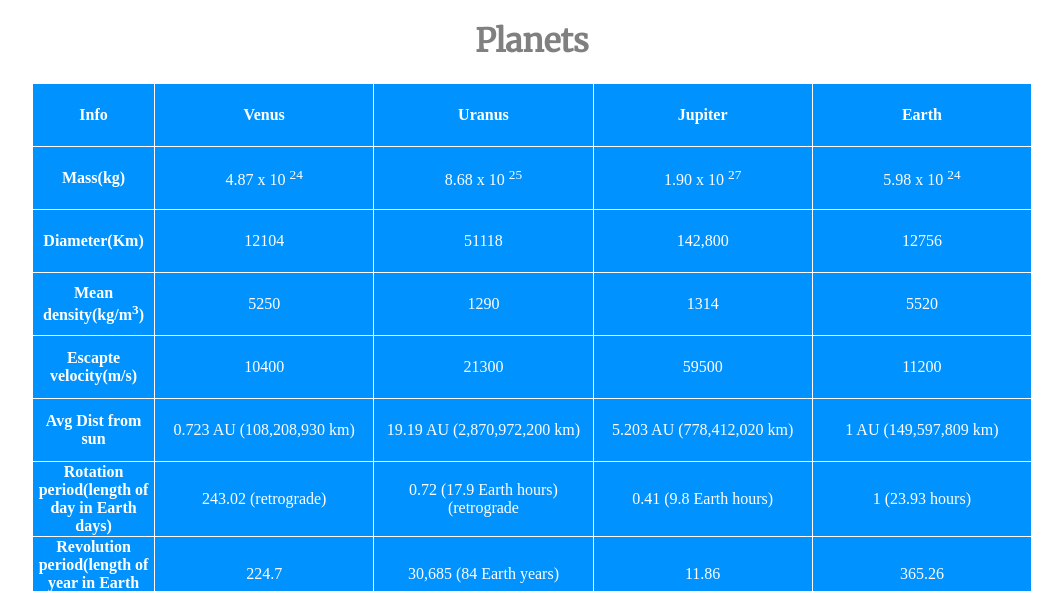
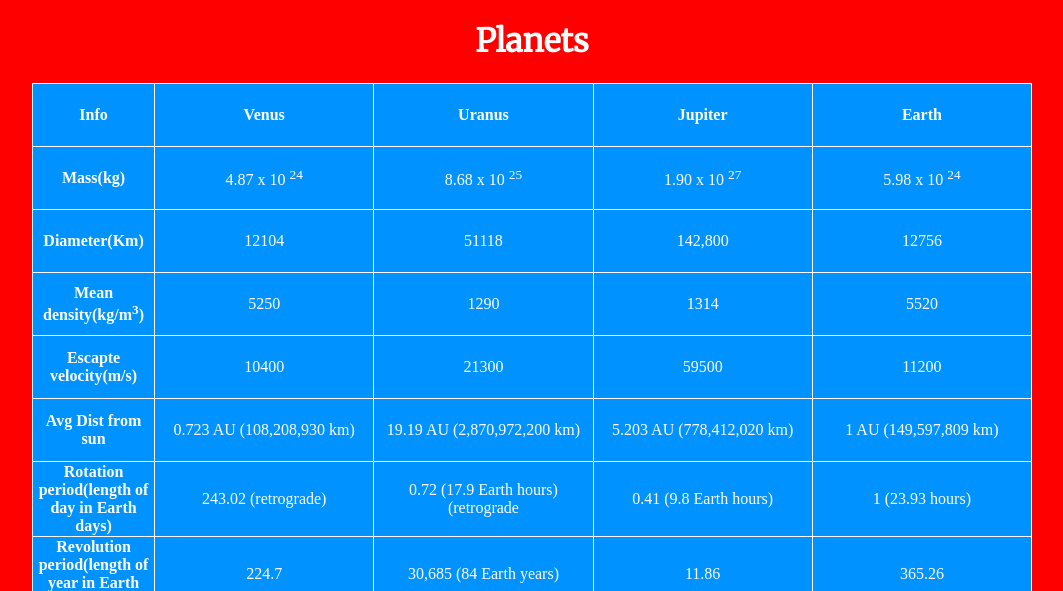
Before and after one commit to jmsbochenek/Lab-5, a plain HTML site: page index.html in a window 1280 px wide. Shown: the top 591 px of the page, without its empty margins (108-1171 px from the left). Drawn offline with Linux system fonts and the light colour scheme.

Commit message:
Add files via upload

```diff
--- a/index.css
+++ b/index.css
@@ -8,14 +8,14 @@ table, td, tr, th{
 	height: 60px;
 }
 body{
-	background-color: rgb(58, 255, 0)
+	background-color: #FF0000;
 	margin: auto;
 }
 table{
 	background-color: rgb(0, 147, 255)
 }
 h1{
-	color: gray;
+	color: white;
 	text-align: center;
 	font-family: 'Merriweather', serif;
 }
```
